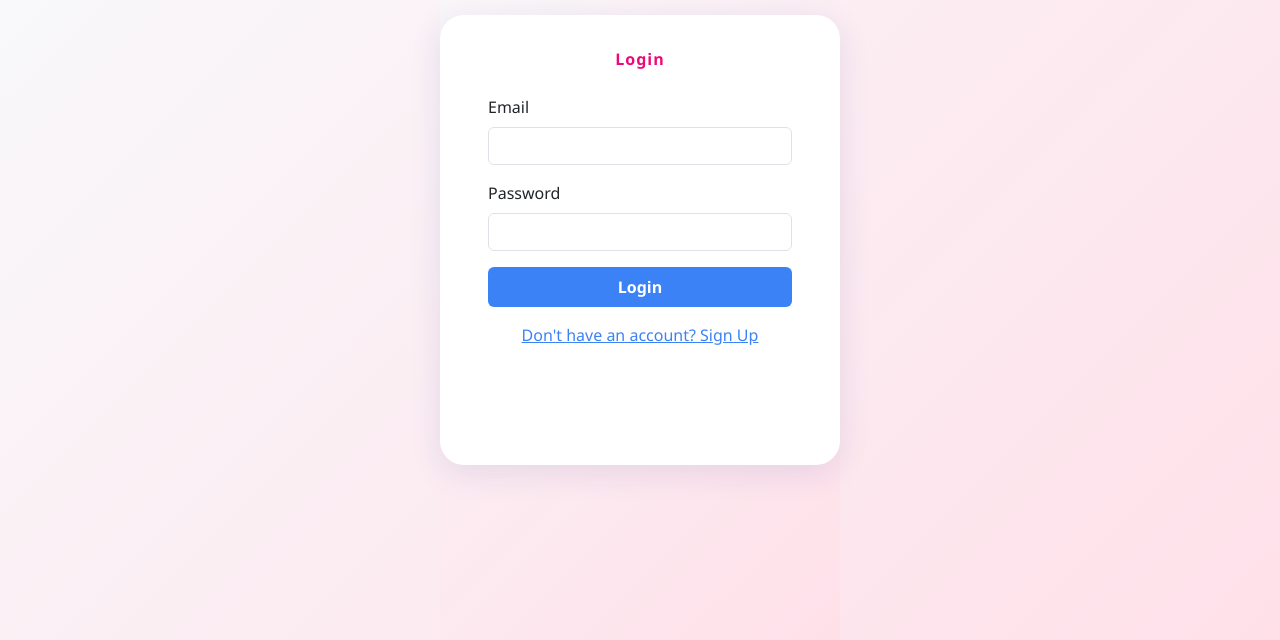
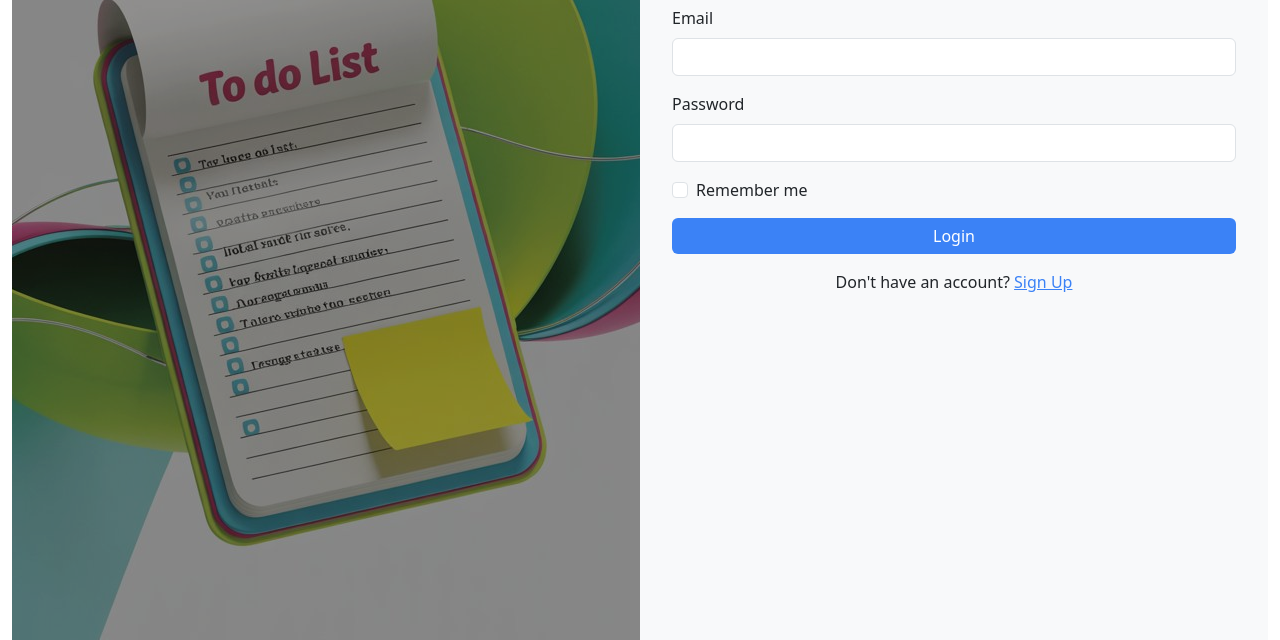
Before and after one commit to JerickRey/Personalized-To-Do-List, a plain HTML site: page login.html in a window 1280 px wide. Shown: the part 160-800 px from the top of the page. Drawn offline with nearby package versions, Linux system fonts and the light colour scheme; no server answers.

Commit message:
Update login.html

```diff
--- a/login.html
+++ b/login.html
@@ -6,78 +6,72 @@
   <title>Login & Sign Up</title>
   <link href="https://cdn.jsdelivr.net/npm/bootstrap@5.3.0/dist/css/bootstrap.min.css" rel="stylesheet" />
   <style>
-    body, html {
-      height: 100vh;
-      margin: 0;
+    body, html { height: 100%; margin: 0; overflow: hidden; }
+    .container-fluid { height: 100vh; display: flex; flex-wrap: nowrap; }
+    .left-image {
+      width: 50%;
+      background: url('images/coverphoto.png') no-repeat center center/cover;
+      position: relative;
+      filter: brightness(0.85);
+    }
+    .left-image::after {
+      content: '';
+      position: absolute;
+      inset: 0;
+      background: rgba(0,0,0,0.3);
+    }
+    .right-form-container {
+      width: 50%;
+      position: relative;
+      overflow: hidden;
+      background: #f8f9fa;
       display: flex;
-      justify-content: center;
-      align-items: center;
-      background: linear-gradient(135deg, #f8fafc 0%, #ffe0e9 100%);
-      font-family: 'Segoe UI', Tahoma, Geneva, Verdana, sans-serif;
+      flex-direction: column;
     }
-    .auth-card {
+    nav.navbar {
       background: #fff;
-      border-radius: 1.5rem;
-      box-shadow: 0 8px 32px rgba(31, 38, 135, 0.1);
-      width: 400px;
-      overflow: hidden;
+      box-shadow: 0 2px 8px rgba(0,0,0,0.1);
+      padding: 0.5rem 2rem;
+      z-index: 10;
+    }
+    nav.navbar img { height: 40px; }
+    .forms-wrapper {
+      flex: 1;
       position: relative;
-    }
-    .forms-wrapper {
+      width: 200%;
       display: flex;
-      width: 200%;
-      transition: transform 0.5s ease;
+      transition: transform 0.5s cubic-bezier(.77,0,.18,1);
     }
     .form-panel {
       width: 50%;
-      padding: 2rem 3rem;
-      box-sizing: border-box;
+      padding: 3rem 2rem;
+      overflow-y: auto;
     }
-    .form-title {
-      font-weight: 700;
-      color: #ee0979;
-      margin-bottom: 1.5rem;
-      text-align: center;
-      letter-spacing: 1px;
-    }
-    .btn-primary {
-      background: #3b82f6;
-      border: none;
-      font-weight: 600;
-      width: 100%;
-      padding: 0.5rem;
-      transition: background 0.3s ease;
-    }
-    .btn-primary:hover {
-      background: #2563eb;
-    }
-    .toggle-link {
-      color: #3b82f6;
-      cursor: pointer;
-      text-decoration: underline;
-      display: block;
-      text-align: center;
-      margin-top: 1rem;
-    }
-    .alert {
-      margin-top: 1rem;
-    }
-    @media (max-width: 450px) {
-      .auth-card {
-        width: 90vw;
-      }
-      .form-panel {
-        padding: 1rem 1.5rem;
-      }
+    .form-panel h2 { margin-bottom: 1.5rem; font-weight: 700; color: #222; }
+    .form-control:focus { box-shadow: none; border-color: #3B82F6; }
+    .btn-primary { background: #3B82F6; border: none; transition: background 0.3s; }
+    .btn-primary:hover { background: #2563EB; }
+    .alert { margin-top: 1rem; }
+    .toggle-link { color: #3B82F6; cursor: pointer; text-decoration: underline; }
+    @media (max-width: 768px) {
+      .container-fluid { flex-direction: column; }
+      .left-image, .right-form-container { width: 100%; height: 40vh; }
+      .forms-wrapper { width: 100%; flex-direction: column; transform: none !important; }
+      .form-panel { width: 100%; padding: 1.5rem; }
     }
   </style>
 </head>
 <body>
-  <div class="auth-card">
+  <div class="container-fluid">
+    <div class="left-image"></div>
+    <div class="right-form-container">
+      <nav class="navbar">
+        <img src="images/logo.png" alt="Logo" />
+      </nav>
       <div class="forms-wrapper" id="formsWrapper">
         <!-- Login Form -->
         <div class="form-panel" id="loginPanel">
-        <div class="form-title">Login</div>
+          <h2>Login</h2>
           <form id="loginForm" autocomplete="off">
             <div class="mb-3">
               <label for="loginEmail" class="form-label">Email</label>
@@ -87,14 +81,20 @@
               <label for="loginPassword" class="form-label">Password</label>
               <input type="password" class="form-control" id="loginPassword" required />
             </div>
-          <button type="submit" class="btn btn-primary">Login</button>
+            <div class="mb-3 form-check">
+              <input type="checkbox" class="form-check-input" id="rememberMe" />
+              <label class="form-check-label" for="rememberMe">Remember me</label>
+            </div>
+            <button type="submit" class="btn btn-primary w-100">Login</button>
           </form>
-        <span class="toggle-link" id="showSignup">Don't have an account? Sign Up</span>
+          <p class="mt-3 text-center">
+            Don't have an account? <span class="toggle-link" id="showSignup">Sign Up</span>
+          </p>
           <div id="loginAlert"></div>
         </div>
         <!-- Sign Up Form -->
         <div class="form-panel" id="signupPanel">
-        <div class="form-title">Sign Up</div>
+          <h2>Sign Up</h2>
           <form id="signupForm" autocomplete="off">
             <div class="mb-3">
               <label for="signupEmail" class="form-label">Email</label>
@@ -108,15 +108,38 @@
               <label for="signupConfirmPassword" class="form-label">Confirm Password</label>
               <input type="password" class="form-control" id="signupConfirmPassword" required />
             </div>
-          <button type="submit" class="btn btn-primary">Sign Up</button>
+            <button type="submit" class="btn btn-primary w-100">Sign Up</button>
           </form>
-        <span class="toggle-link" id="showLogin">Already have an account? Login</span>
+          <p class="mt-3 text-center">
+            Already have an account? <span class="toggle-link" id="showLogin">Login</span>
+          </p>
           <div id="signupAlert"></div>
+        </div>
       </div>
     </div>
   </div>
 
   <script type="module">
+    import { initializeApp } from "https://www.gstatic.com/firebasejs/11.6.1/firebase-app.js";
+    import {
+      getAuth,
+      signInWithEmailAndPassword,
+      createUserWithEmailAndPassword,
+      onAuthStateChanged
+    } from "https://www.gstatic.com/firebasejs/11.6.1/firebase-auth.js";
+
+    const firebaseConfig = {
+      apiKey: "AIzaSyCM25ktxZOzCrRu1y9ybfJOsfGx0FLyTQg",
+      authDomain: "to-do-list-app-17069.firebaseapp.com",
+      projectId: "to-do-list-app-17069",
+      storageBucket: "to-do-list-app-17069.appspot.com",
+      messagingSenderId: "106076608276",
+      appId: "1:106076608276:web:5a2780f4f80cd355a95401"
+    };
+
+    const app = initializeApp(firebaseConfig);
+    const auth = getAuth(app);
+
     const formsWrapper = document.getElementById('formsWrapper');
     const loginPanel = document.getElementById('loginPanel');
     const signupPanel = document.getElementById('signupPanel');
@@ -142,15 +165,39 @@
       signupAlert.innerHTML = '';
     }
 
-    // You can add your Firebase auth logic here
-    loginForm.addEventListener('submit', (e) => {
-      e.preventDefault();
-      // Handle login
+    onAuthStateChanged(auth, user => {
+      if (user) {
+        window.location.href = 'index.html';
+      }
     });
 
-    signupForm.addEventListener('submit', (e) => {
+    loginForm.addEventListener('submit', async (e) => {
       e.preventDefault();
-      // Handle signup
+      loginAlert.innerHTML = '';
+      const email = document.getElementById('loginEmail').value.trim();
+      const password = document.getElementById('loginPassword').value;
+      try {
+        await signInWithEmailAndPassword(auth, email, password);
+      } catch (error) {
+        loginAlert.innerHTML = `<div class="alert alert-danger">${error.message}</div>`;
+      }
+    });
+
+    signupForm.addEventListener('submit', async (e) => {
+      e.preventDefault();
+      signupAlert.innerHTML = '';
+      const email = document.getElementById('signupEmail').value.trim();
+      const password = document.getElementById('signupPassword').value;
+      const confirmPassword = document.getElementById('signupConfirmPassword').value;
+      if (password !== confirmPassword) {
+        signupAlert.innerHTML = `<div class="alert alert-danger">Passwords do not match.</div>`;
+        return;
+      }
+      try {
+        await createUserWithEmailAndPassword(auth, email, password);
+      } catch (error) {
+        signupAlert.innerHTML = `<div class="alert alert-danger">${error.message}</div>`;
+      }
     });
   </script>
 </body>
```
Lines whose indentation alone changed are shown as unchanged.
